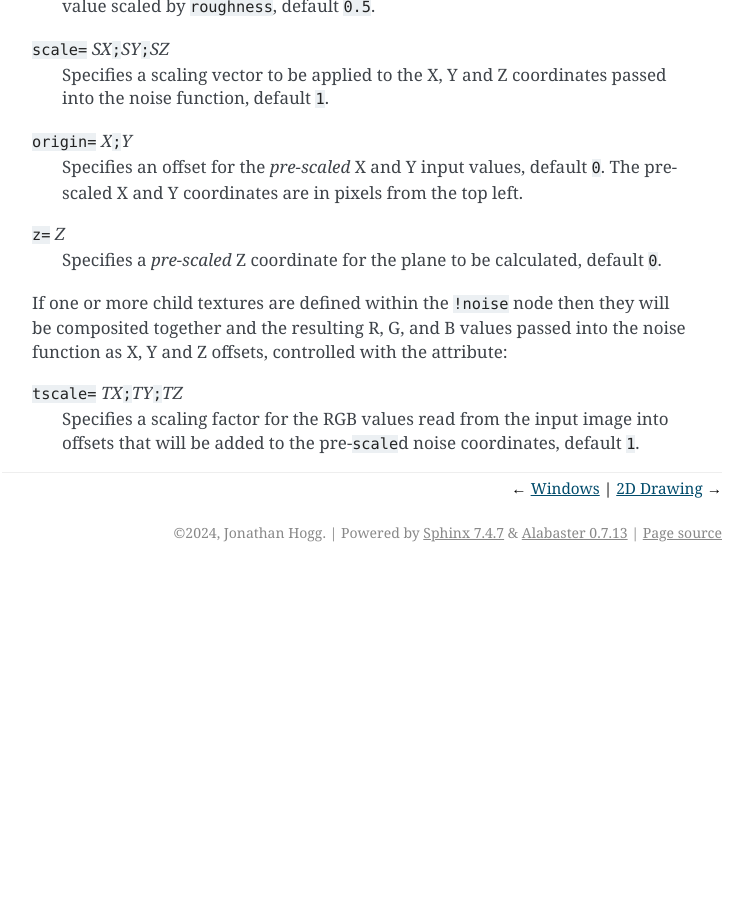
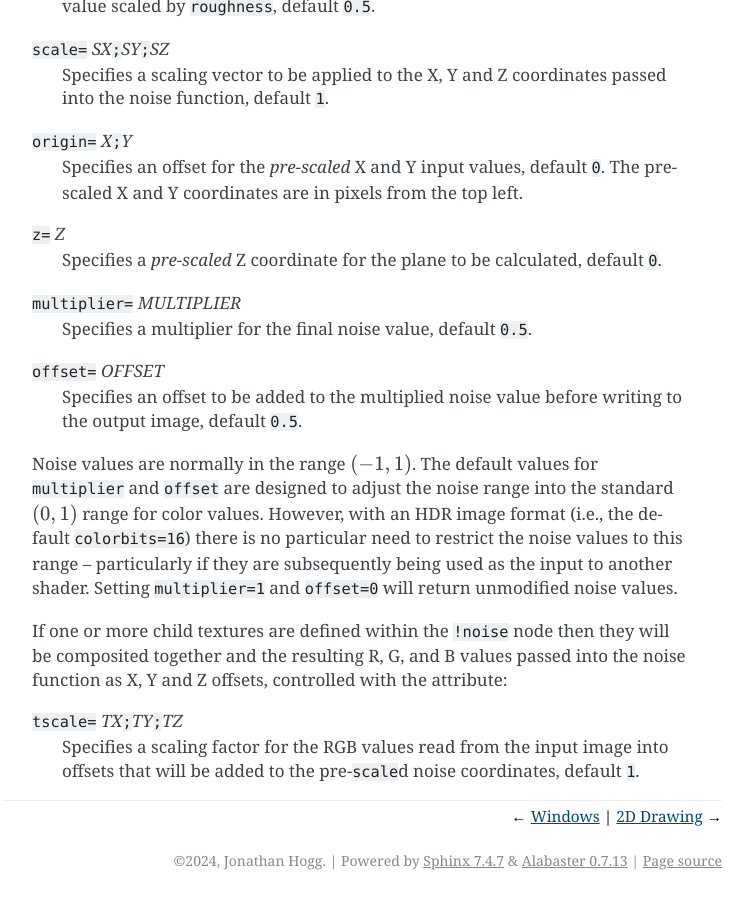
Before and after one commit to jonathanhogg/flitter, a Sphinx documentation site: the page built from docs/shaders.md, in a window 1280 px wide and 900 px high, scrolled down 12236 px. Shown: the whole window, without its empty margins (388-1141 px from the left). Built offline with Sphinx 7.4.7, drawn with Linux system fonts in a browser that asks for light colours; before the commit the page ends 12808 px from its top, so only the background shows below that.

Commit message:
Add `offset=` and `multiplier=` attributes to `!noise`

```diff
--- a/docs/shaders.md
+++ b/docs/shaders.md
@@ -525,6 +525,21 @@ The pre-scaled X and Y coordinates are in pixels from the top left.
 : Specifies a *pre-scaled* Z coordinate for the plane to be calculated,
 default `0`.
 
+`multiplier=` *MULTIPLIER*
+: Specifies a multiplier for the final noise value, default `0.5`.
+
+`offset=` *OFFSET*
+: Specifies an offset to be added to the multiplied noise value before writing
+to the output image, default `0.5`.
+
+Noise values are normally in the range $(-1,1)$. The default values for
+`multiplier` and `offset` are designed to adjust the noise range into the
+standard $(0,1)$ range for color values. However, with an HDR image format
+(i.e., the default `colorbits=16`) there is no particular need to restrict the
+noise values to this range – particularly if they are subsequently being used
+as the input to another shader. Setting `multiplier=1` and `offset=0` will
+return unmodified noise values.
+
 If one or more child textures are defined within the `!noise` node then they
 will be composited together and the resulting R, G, and B values passed into
 the noise function as X, Y and Z offsets, controlled with the attribute:
```
Also changed, not shown: 2 other files.
